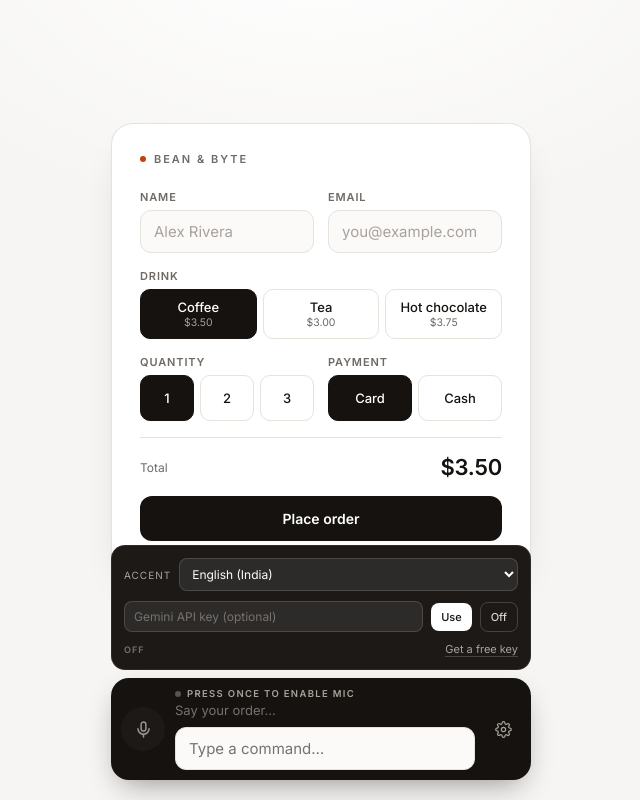
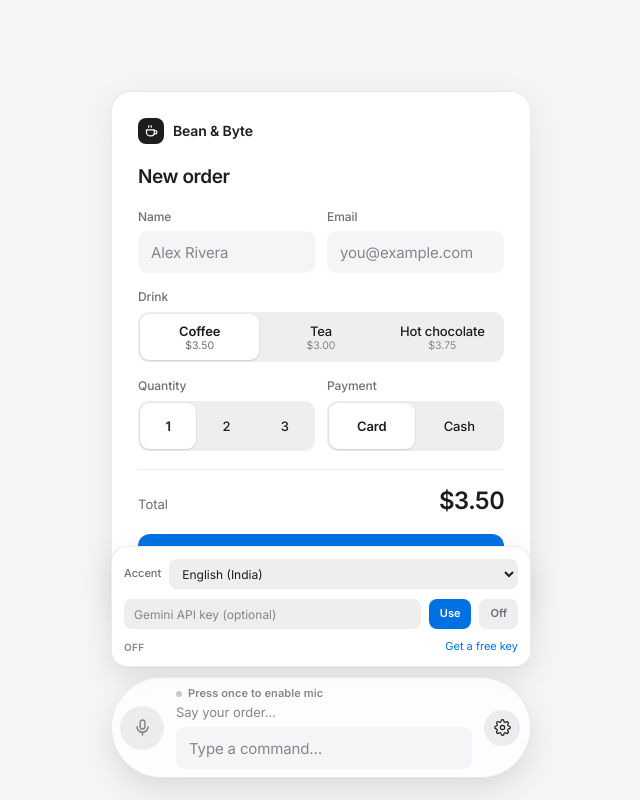
Before and after one commit to implabinash/vta, a plain HTML site: page index.html in a window 1280 px wide. Both pictures are taken after a click on the button 822 px from the left and 729 px from the top of the page. Shown: the whole page, without its empty margins (319-959 px from the left). Drawn offline with Linux system fonts and the light colour scheme.

Commit message:
Restyle on an Apple HIG-inspired design system: tokenized neutral ramp, system blue, iOS segmented controls, glass voice bar, solid settings popover

```diff
--- a/index.html
+++ b/index.html
@@ -10,337 +10,444 @@
 <link rel="preconnect" href="https://fonts.gstatic.com" crossorigin />
 <link href="https://fonts.googleapis.com/css2?family=Inter:wght@400;500;600;700&display=swap" rel="stylesheet" />
 <style>
+  /* ─────────────────────────────────────────────
+     Design tokens — Apple HIG–inspired
+     Neutral label ramp, system blue, 4pt spacing.
+     ───────────────────────────────────────────── */
   :root {
-    --font: "Inter", ui-sans-serif, system-ui, -apple-system, "Segoe UI", Roboto, sans-serif;
-    --bg: #f6f5f3;
+    --font: "Inter", -apple-system, BlinkMacSystemFont, "SF Pro Text",
+            "Segoe UI", Roboto, Helvetica, Arial, sans-serif;
+
+    --bg: #f5f5f7;
     --surface: #ffffff;
-    --ink: #15120f;
-    --muted: #6f6a64;
-    --line: #e6e2dc;
-    --line-strong: #d3cec6;
-    --accent: #c2410c;
-    --accent-soft: rgba(194, 65, 12, 0.12);
-    --ok: #15803d;
-    --danger: #dc2626;
+    --surface-2: #f5f5f7;
+
+    --label: #1d1d1f;
+    --label-2: #6e6e73;
+    --label-3: #86868b;
+
+    --separator: rgba(0, 0, 0, 0.08);
+    --fill: rgba(118, 118, 128, 0.12);
+
+    --blue: #0071e3;
+    --blue-hover: #0077ed;
+    --blue-soft: rgba(0, 113, 227, 0.16);
+
+    --green: #1a8f4c;
+    --green-soft: rgba(52, 199, 89, 0.14);
+    --red: #d70015;
+
+    --radius-card: 20px;
+    --radius: 12px;
+    --radius-sm: 9px;
+
+    --shadow-card: 0 1px 1px rgba(0, 0, 0, 0.03), 0 10px 34px rgba(0, 0, 0, 0.07);
+    --shadow-pill: 0 1px 2px rgba(0, 0, 0, 0.10), 0 0 0 0.5px rgba(0, 0, 0, 0.05);
   }
 
   * { box-sizing: border-box; margin: 0; padding: 0; }
+
+  html { -webkit-text-size-adjust: 100%; }
 
   body {
     font-family: var(--font);
     font-feature-settings: "cv11", "ss01";
     font-optical-sizing: auto;
+    font-size: 15px;
+    line-height: 1.4;
+    color: var(--label);
     background: var(--bg);
-    background-image: radial-gradient(700px 420px at 50% -8%, #ffffff 0%, transparent 70%);
-    color: var(--ink);
     min-height: 100vh;
     display: grid;
     place-items: center;
-    padding: 28px 20px 128px;
+    padding: 32px 20px 132px;
     -webkit-font-smoothing: antialiased;
+    -moz-osx-font-smoothing: grayscale;
   }
 
   /* ── Card ───────────────────────────────────────── */
   .card {
     width: 100%;
     max-width: 420px;
-    min-height: 454px;
+    min-height: 518px;
     display: flex;
     flex-direction: column;
     background: var(--surface);
-    border: 1px solid var(--line);
-    border-radius: 22px;
-    padding: 28px;
-    box-shadow:
-      0 1px 2px rgba(21, 18, 15, 0.04),
-      0 18px 40px -18px rgba(21, 18, 15, 0.18);
+    border: 1px solid var(--separator);
+    border-radius: var(--radius-card);
+    padding: 26px;
+    box-shadow: var(--shadow-card);
   }
 
-  .wordmark {
-    display: flex; align-items: center; gap: 8px;
-    font-size: 11px; font-weight: 600;
-    letter-spacing: 0.18em; text-transform: uppercase;
-    color: var(--muted);
-    margin-bottom: 24px;
+  .card-head {
+    display: flex; align-items: center; gap: 9px;
+    margin-bottom: 20px;
   }
-  .wordmark::before {
-    content: ""; width: 6px; height: 6px; border-radius: 50%;
-    background: var(--accent);
+  .brand-mark {
+    width: 26px; height: 26px; flex: 0 0 auto;
+    border-radius: 8px;
+    background: var(--label); color: #fff;
+    display: grid; place-items: center;
+  }
+  .brand {
+    font-size: 14px; font-weight: 600;
+    letter-spacing: -0.01em;
+  }
+
+  .title {
+    font-size: 19px; font-weight: 600;
+    letter-spacing: -0.022em;
+    margin-bottom: 2px;
   }
 
   /* ── Form ───────────────────────────────────────── */
   .form-view { display: flex; flex-direction: column; gap: 16px; }
 
-  .row { display: grid; grid-template-columns: 1fr 1fr; gap: 14px; }
+  .row { display: grid; grid-template-columns: 1fr 1fr; gap: 12px; }
   @media (max-width: 380px) { .row { grid-template-columns: 1fr; } }
 
   .field { display: flex; flex-direction: column; gap: 6px; min-width: 0; }
   .field > label {
-    font-size: 11px; font-weight: 600;
-    letter-spacing: 0.08em; text-transform: uppercase;
-    color: var(--muted);
+    font-size: 12px; font-weight: 500;
+    letter-spacing: -0.005em;
+    color: var(--label-2);
   }
 
   input[type="text"], input[type="email"] {
     font: inherit; font-size: 15px;
+    letter-spacing: -0.01em;
     width: 100%; min-width: 0;
-    padding: 11px 13px;
-    border: 1px solid var(--line);
-    border-radius: 11px;
-    background: #fbfaf9;
-    color: var(--ink);
+    height: 42px;
+    padding: 0 12px;
+    color: var(--label);
+    background: var(--surface-2);
+    border: 1px solid transparent;
+    border-radius: var(--radius-sm);
     outline: none;
-    transition: border-color 0.15s, box-shadow 0.15s, background 0.15s;
+    transition: background 0.18s ease, border-color 0.18s ease, box-shadow 0.18s ease;
   }
-  input::placeholder { color: #a8a29b; }
+  input::placeholder { color: var(--label-3); }
+  input[type="text"]:hover, input[type="email"]:hover { background: #efeff1; }
   input[type="text"]:focus, input[type="email"]:focus {
-    border-color: var(--ink);
     background: #fff;
-    box-shadow: 0 0 0 3px rgba(21, 18, 15, 0.06);
+    border-color: var(--blue);
+    box-shadow: 0 0 0 3.5px var(--blue-soft);
   }
 
-  /* ── Segmented controls ─────────────────────────── */
-  .seg { display: grid; gap: 6px; }
+  /* ── Segmented controls (iOS style) ─────────────── */
+  .seg {
+    display: grid; gap: 2px;
+    background: var(--fill);
+    border-radius: 11px;
+    padding: 2px;
+  }
   #orderType { grid-template-columns: repeat(3, 1fr); }
   #amount { grid-template-columns: repeat(3, 1fr); }
   #payment { grid-template-columns: repeat(2, 1fr); }
 
   .seg button {
     font: inherit; font-size: 13px; font-weight: 500;
-    color: var(--ink);
-    background: #fff;
-    border: 1px solid var(--line);
-    border-radius: 10px;
-    padding: 9px 6px;
+    letter-spacing: -0.01em;
+    color: var(--label);
+    background: transparent;
+    border: none;
+    border-radius: 9px;
+    padding: 7px 4px;
     min-height: 46px;
     cursor: pointer;
     display: flex; flex-direction: column;
-    align-items: center; justify-content: center; gap: 1px;
+    align-items: center; justify-content: center;
     line-height: 1.25; text-align: center;
-    transition: background 0.15s, border-color 0.15s, color 0.15s, transform 0.06s;
+    -webkit-tap-highlight-color: transparent;
+    transition: background 0.18s ease, box-shadow 0.18s ease, color 0.18s ease;
   }
-  .seg button small { font-size: 10.5px; font-weight: 400; color: var(--muted); }
-  .seg button:hover { border-color: var(--line-strong); background: #fbfaf9; }
+  .seg button small {
+    font-size: 10.5px; font-weight: 400;
+    letter-spacing: 0;
+    color: var(--label-3);
+  }
+  .seg button:not([aria-pressed="true"]):hover { background: rgba(255, 255, 255, 0.55); }
   .seg button:active { transform: scale(0.985); }
   .seg button[aria-pressed="true"] {
-    background: var(--ink);
-    border-color: var(--ink);
-    color: #fff;
+    background: #fff;
+    box-shadow: var(--shadow-pill);
+    font-weight: 600;
   }
-  .seg button[aria-pressed="true"] small { color: rgba(255, 255, 255, 0.6); }
+  .seg button[aria-pressed="true"] small { color: var(--label-2); }
 
   /* ── Total + submit ─────────────────────────────── */
   .total-row {
-    display: flex; justify-content: space-between; align-items: center;
-    padding-top: 16px;
-    border-top: 1px solid var(--line);
+    display: flex; justify-content: space-between; align-items: baseline;
+    padding-top: 14px;
+    margin-top: 2px;
+    border-top: 1px solid var(--separator);
   }
-  .total-row span { font-size: 12px; color: var(--muted); }
-  .total-row strong { font-size: 22px; font-weight: 600; letter-spacing: -0.01em; }
+  .total-row span { font-size: 13px; color: var(--label-2); }
+  .total-row strong {
+    font-size: 24px; font-weight: 600;
+    letter-spacing: -0.03em;
+    font-variant-numeric: tabular-nums;
+  }
 
   .place-order {
-    font: inherit; font-size: 14px; font-weight: 600;
-    color: #fff; background: var(--ink);
-    border: none; border-radius: 12px;
-    padding: 14px; width: 100%;
+    font: inherit; font-size: 15px; font-weight: 600;
+    letter-spacing: -0.01em;
+    color: #fff; background: var(--blue);
+    border: none; border-radius: var(--radius);
+    height: 48px; width: 100%;
     cursor: pointer;
-    transition: opacity 0.15s, transform 0.06s;
+    -webkit-tap-highlight-color: transparent;
+    transition: background 0.18s ease, transform 0.06s ease, box-shadow 0.18s ease;
   }
-  .place-order:hover { opacity: 0.88; }
-  .place-order:active { transform: scale(0.995); }
+  .place-order:hover { background: var(--blue-hover); }
+  .place-order:active { transform: scale(0.99); }
+  .place-order:focus-visible { outline: none; box-shadow: 0 0 0 4px var(--blue-soft); }
 
   /* ── Confirmation ───────────────────────────────── */
-  .confirm { display: none; margin: auto 0; text-align: center; padding: 6px 0 2px; }
+  .confirm { display: none; margin: auto 0; text-align: center; padding: 8px 0; }
+  .confirm-icon {
+    width: 52px; height: 52px;
+    margin: 0 auto 16px;
+    border-radius: 50%;
+    background: var(--green-soft); color: var(--green);
+    display: grid; place-items: center;
+  }
   .confirm .num {
-    font-size: 11px; letter-spacing: 0.16em; text-transform: uppercase;
-    color: var(--muted);
+    font-size: 11px; font-weight: 600;
+    letter-spacing: 0.08em; text-transform: uppercase;
+    color: var(--label-3);
   }
-  .confirm h3 { font-size: 20px; font-weight: 600; margin: 10px 0 8px; }
-  .confirm p { font-size: 13.5px; line-height: 1.6; color: var(--muted); margin-bottom: 18px; }
+  .confirm h3 {
+    font-size: 21px; font-weight: 600;
+    letter-spacing: -0.022em;
+    margin: 6px 0 8px;
+  }
+  .confirm p {
+    font-size: 14px; line-height: 1.55;
+    color: var(--label-2);
+    margin-bottom: 20px;
+  }
   .confirm button {
-    font: inherit; font-size: 13px;
-    padding: 10px 18px; border-radius: 10px;
-    border: 1px solid var(--line); background: #fff; color: var(--ink);
+    font: inherit; font-size: 14px; font-weight: 500;
+    height: 42px; padding: 0 20px;
+    border: none; border-radius: var(--radius-sm);
+    background: var(--fill); color: var(--label);
     cursor: pointer;
+    transition: background 0.18s ease;
   }
-  .confirm button:hover { background: #fbfaf9; }
+  .confirm button:hover { background: rgba(118, 118, 128, 0.18); }
 
-  /* ── One-shot highlight ─────────────────────────── */
+  /* ── One-shot voice highlight ───────────────────── */
   .flash { animation: flash 1.1s ease; }
   @keyframes flash {
-    0%, 45% {
-      background: #fff3e6;
-      border-color: var(--accent);
-      color: var(--ink);
-      box-shadow: 0 0 0 3px var(--accent-soft);
+    0%, 40% {
+      background-color: rgba(0, 113, 227, 0.07);
+      box-shadow: 0 0 0 1px var(--blue), 0 0 0 4px var(--blue-soft);
     }
-    100% { background: transparent; box-shadow: none; }
+    100% {
+      box-shadow: 0 0 0 1px transparent, 0 0 0 4px transparent;
+    }
   }
 
   /* ── Voice dock ─────────────────────────────────── */
   .voice-dock {
-    position: fixed; left: 50%; bottom: 20px;
+    position: fixed; left: 50%; bottom: 22px;
     transform: translateX(-50%);
     width: min(420px, calc(100vw - 32px));
     z-index: 50;
-    display: flex; flex-direction: column; gap: 8px;
+    display: flex; flex-direction: column; gap: 10px;
   }
 
   .voice-bar {
-    display: flex; align-items: center; gap: 10px;
-    background: #15120f;
-    border-radius: 18px;
-    padding: 10px;
-    box-shadow: 0 12px 30px -10px rgba(21, 18, 15, 0.45);
+    display: flex; align-items: center; gap: 12px;
+    padding: 8px 10px 8px 8px;
+    background: rgba(255, 255, 255, 0.78);
+    -webkit-backdrop-filter: blur(24px) saturate(180%);
+    backdrop-filter: blur(24px) saturate(180%);
+    border: 1px solid var(--separator);
+    border-radius: 999px;
+    box-shadow: 0 1px 2px rgba(0, 0, 0, 0.04), 0 12px 30px rgba(0, 0, 0, 0.10);
   }
 
   .mic {
     width: 44px; height: 44px; flex: 0 0 auto;
     border: none; border-radius: 50%;
-    background: rgba(255, 255, 255, 0.12);
-    color: #fff; font-size: 18px;
-    display: flex; align-items: center; justify-content: center;
+    background: var(--label); color: #fff;
+    display: grid; place-items: center;
     cursor: pointer; touch-action: none; user-select: none;
-    transition: background 0.15s, transform 0.15s;
+    -webkit-tap-highlight-color: transparent;
+    transition: background 0.18s ease, transform 0.18s ease, box-shadow 0.18s ease;
   }
-  .mic:hover { background: rgba(255, 255, 255, 0.2); }
-  .mic.mic-off { background: rgba(255, 255, 255, 0.06); opacity: 0.55; }
+  .mic:hover { background: #2c2c2e; }
+  .mic:focus-visible { outline: none; box-shadow: 0 0 0 4px var(--blue-soft); }
+  .mic.mic-off { background: var(--fill); color: var(--label-3); }
   .mic.holding {
-    background: var(--accent);
-    transform: scale(1.06);
-    box-shadow: 0 0 0 6px rgba(194, 65, 12, 0.25);
-    animation: pulse 1.1s ease-in-out infinite;
+    background: var(--blue);
+    transform: scale(1.05);
+    animation: pulse 1.2s ease-in-out infinite;
   }
   @keyframes pulse {
-    0%, 100% { box-shadow: 0 0 0 4px rgba(194, 65, 12, 0.28); }
-    50% { box-shadow: 0 0 0 10px rgba(194, 65, 12, 0.1); }
+    0%, 100% { box-shadow: 0 0 0 0 rgba(0, 113, 227, 0.35); }
+    50% { box-shadow: 0 0 0 9px rgba(0, 113, 227, 0); }
   }
 
   .voice-meta { flex: 1; min-width: 0; }
 
   .status-pill {
     display: flex; align-items: center; gap: 6px;
-    font-size: 9.5px; font-weight: 600;
-    letter-spacing: 0.14em; text-transform: uppercase;
-    color: #a8a29b;
-    margin-bottom: 3px;
+    font-size: 11px; font-weight: 600;
+    letter-spacing: 0.01em;
+    color: var(--label-3);
+    margin-bottom: 1px;
   }
-  .status-dot { width: 6px; height: 6px; border-radius: 50%; background: #57534e; }
-  .status-pill[data-state="listening"] .status-dot { background: #fb923c; animation: blink 0.9s infinite; }
-  .status-pill[data-state="thinking"] .status-dot { background: #fbbf24; animation: blink 0.6s infinite; }
-  .status-pill[data-state="done"] .status-dot { background: #4ade80; }
-  .status-pill[data-state="error"] .status-dot { background: #f87171; }
-  @keyframes blink { 50% { opacity: 0.3; } }
+  .status-dot {
+    width: 6px; height: 6px; flex: 0 0 auto;
+    border-radius: 50%; background: #c7c7cc;
+  }
+  .status-pill[data-state="listening"] .status-dot { background: #ff9f0a; animation: blink 0.9s infinite; }
+  .status-pill[data-state="thinking"] .status-dot { background: #ffd60a; animation: blink 0.6s infinite; }
+  .status-pill[data-state="done"] .status-dot { background: #34c759; }
+  .status-pill[data-state="error"] .status-dot { background: #ff3b30; }
+  @keyframes blink { 50% { opacity: 0.25; } }
 
   .transcript {
-    font-size: 13px; color: #f5f5f4;
-    min-height: 1.3em;
+    font-size: 13px; letter-spacing: -0.005em;
+    color: var(--label);
+    min-height: 18px;
     white-space: nowrap; overflow: hidden; text-overflow: ellipsis;
   }
-  .transcript .placeholder { color: #78716c; }
-  .transcript .interim { color: #a8a29b; font-style: italic; }
+  .transcript .placeholder { color: var(--label-3); }
+  .transcript .interim { color: var(--label-2); }
 
   /* The action log stays in the DOM for debugging but is not shown. */
   .log { display: none; }
 
   .fallback-input {
-    margin-top: 8px; width: 100%;
+    margin-top: 6px; width: 100%;
     font: inherit; font-size: 12px;
-    padding: 8px 10px;
-    border: 1px solid rgba(255, 255, 255, 0.16);
-    border-radius: 8px;
-    background: rgba(255, 255, 255, 0.06);
-    color: #fff; outline: none;
+    height: 30px; padding: 0 9px;
+    border: none; border-radius: 7px;
+    background: var(--fill);
+    color: var(--label); outline: none;
   }
-  .fallback-input::placeholder { color: #78716c; }
+  .fallback-input::placeholder { color: var(--label-3); }
 
   .gear {
     width: 36px; height: 36px; flex: 0 0 auto;
-    border: none; border-radius: 10px;
-    background: transparent; color: #a8a29b;
-    font-size: 15px; cursor: pointer;
-    display: flex; align-items: center; justify-content: center;
-    transition: background 0.15s, color 0.15s;
+    border: none; border-radius: 50%;
+    background: transparent; color: var(--label-3);
+    cursor: pointer;
+    display: grid; place-items: center;
+    transition: background 0.18s ease, color 0.18s ease;
   }
-  .gear:hover { background: rgba(255, 255, 255, 0.1); color: #fff; }
+  .gear:hover { background: var(--fill); color: var(--label); }
+  .gear[aria-expanded="true"] { background: var(--fill); color: var(--label); }
+  .gear:focus-visible { outline: none; box-shadow: 0 0 0 3px var(--blue-soft); }
 
   /* ── Settings panel ─────────────────────────────── */
   .voice-panel {
     display: flex; flex-direction: column; gap: 10px;
-    background: #1c1917;
-    border: 1px solid rgba(255, 255, 255, 0.08);
-    border-radius: 14px;
+    background: #ffffff;
+    border: 1px solid var(--separator);
+    border-radius: 16px;
     padding: 12px;
-    font-size: 12px; color: #d6d3d1;
+    box-shadow: 0 10px 30px rgba(0, 0, 0, 0.10), 0 1px 2px rgba(0, 0, 0, 0.04);
+    font-size: 12px; color: var(--label);
   }
   .voice-panel[hidden] { display: none; }
 
   .panel-row { display: flex; align-items: center; gap: 8px; }
   .panel-row > label {
-    font-size: 10px; letter-spacing: 0.1em; text-transform: uppercase;
-    color: #a8a29b; flex: 0 0 auto;
+    font-size: 11px; font-weight: 500;
+    color: var(--label-2); flex: 0 0 auto;
   }
 
   #langSelect {
     flex: 1; min-width: 0;
     font: inherit; font-size: 12px;
-    padding: 7px 8px;
-    border: 1px solid rgba(255, 255, 255, 0.14);
+    height: 30px; padding: 0 8px;
+    border: 1px solid transparent;
     border-radius: 8px;
-    background: rgba(255, 255, 255, 0.08);
-    color: #fff; outline: none; cursor: pointer;
+    background: var(--fill);
+    color: var(--label); outline: none; cursor: pointer;
   }
+  #langSelect:focus { border-color: var(--blue); box-shadow: 0 0 0 3px var(--blue-soft); }
 
   #geminiKey {
     flex: 1; min-width: 0;
     font: inherit; font-size: 12px;
-    padding: 7px 9px;
-    border: 1px solid rgba(255, 255, 255, 0.14);
+    height: 30px; padding: 0 9px;
+    border: 1px solid transparent;
     border-radius: 8px;
-    background: rgba(255, 255, 255, 0.08);
-    color: #fff; outline: none;
+    background: var(--fill);
+    color: var(--label); outline: none;
+    transition: background 0.18s ease, border-color 0.18s ease, box-shadow 0.18s ease;
   }
-  #geminiKey::placeholder { color: #78716c; }
+  #geminiKey::placeholder { color: var(--label-3); }
+  #geminiKey:focus {
+    background: #fff;
+    border-color: var(--blue);
+    box-shadow: 0 0 0 3px var(--blue-soft);
+  }
 
   #geminiSave, #geminiClear {
-    font: inherit; font-size: 11px; font-weight: 500;
-    padding: 7px 10px; border-radius: 8px;
-    border: none; cursor: pointer;
-    background: #fff; color: #15120f;
+    font: inherit; font-size: 11px; font-weight: 600;
+    height: 30px; padding: 0 11px;
+    border: none; border-radius: 8px;
+    cursor: pointer;
+    transition: background 0.18s ease;
   }
-  #geminiClear {
-    background: transparent;
-    border: 1px solid rgba(255, 255, 255, 0.18);
-    color: #d6d3d1;
-  }
+  #geminiSave { background: var(--blue); color: #fff; }
+  #geminiSave:hover { background: var(--blue-hover); }
+  #geminiClear { background: var(--fill); color: var(--label-2); }
+  #geminiClear:hover { background: rgba(118, 118, 128, 0.18); }
 
   .gbox-state {
-    font-size: 9px; font-weight: 600;
-    letter-spacing: 0.12em; text-transform: uppercase;
-    color: #78716c;
+    font-size: 10px; font-weight: 600;
+    letter-spacing: 0.04em; text-transform: uppercase;
+    color: var(--label-3);
   }
-  .gbox-state.on { color: #4ade80; }
+  .gbox-state.on { color: var(--green); }
 
   .panel-link {
     margin-left: auto;
-    font-size: 11px; color: #a8a29b;
+    font-size: 11px; color: var(--blue);
     text-decoration: none;
-    border-bottom: 1px solid rgba(255, 255, 255, 0.18);
   }
-  .panel-link:hover { color: #fff; }
+  .panel-link:hover { text-decoration: underline; }
 
+  /* ── Responsive / motion ────────────────────────── */
   @media (max-width: 420px) {
-    body { padding: 20px 14px 140px; }
+    body { padding: 20px 14px 128px; }
     .card { padding: 22px; border-radius: 18px; }
+  }
+  @media (prefers-reduced-motion: reduce) {
+    * {
+      animation-duration: 0.001ms !important;
+      animation-iteration-count: 1 !important;
+      transition-duration: 0.001ms !important;
+    }
   }
 </style>
 </head>
 <body>
 
 <main class="card">
-  <div class="wordmark">Bean &amp; Byte</div>
+  <header class="card-head">
+    <span class="brand-mark" aria-hidden="true">
+      <svg viewBox="0 0 24 24" width="15" height="15" fill="none" stroke="currentColor"
+           stroke-width="1.9" stroke-linecap="round" stroke-linejoin="round">
+        <path d="M4 9.5h12.5v4.2a5.3 5.3 0 0 1-5.3 5.3H9.3A5.3 5.3 0 0 1 4 13.7V9.5Z" />
+        <path d="M16.5 10.5h1.6a2.6 2.6 0 0 1 0 5.2h-1.6" />
+        <path d="M7.5 3v2.2M11.5 2.5v2.7" />
+      </svg>
+    </span>
+    <span class="brand">Bean &amp; Byte</span>
+  </header>
 
   <div id="formView" class="form-view">
+    <h1 class="title">New order</h1>
+
     <div class="row">
       <div class="field">
         <label for="name">Name</label>
@@ -387,6 +494,12 @@
   </div>
 
   <div class="confirm" id="confirmView">
+    <div class="confirm-icon" aria-hidden="true">
+      <svg viewBox="0 0 24 24" width="24" height="24" fill="none" stroke="currentColor"
+           stroke-width="2.2" stroke-linecap="round" stroke-linejoin="round">
+        <path d="m5 12.5 4.5 4.5L19 7" />
+      </svg>
+    </div>
     <div class="num" id="orderNum">Order #</div>
     <h3>Order placed</h3>
     <p id="orderSummary"></p>
```
Also changed, not shown: 1 other file.
